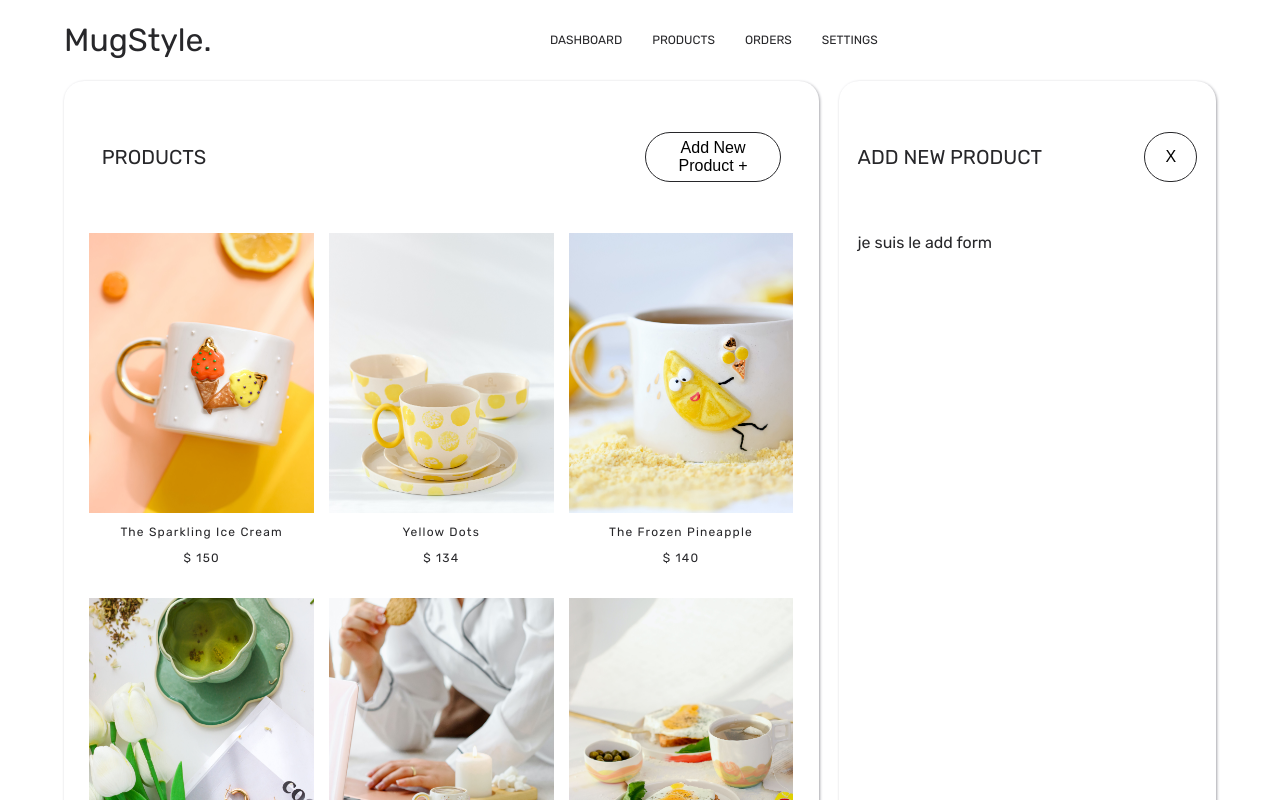
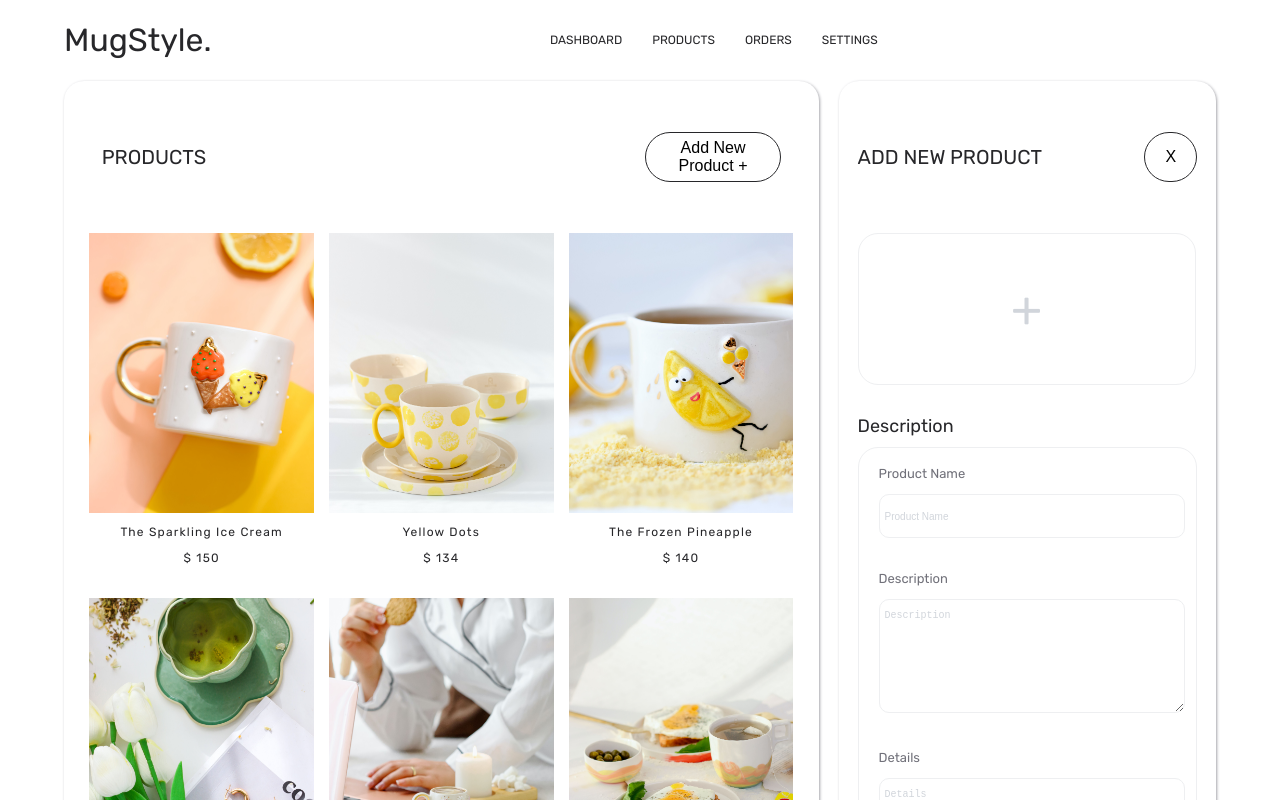
Before and after one commit to Morganefrlr/eshop-mugstyle2024, a Next.js app: page /admin/products in a window 1280 px wide. Both pictures are taken after a click on the button "Add New Product +". Shown: the top 800 px of the page. Built offline with nearby package versions, Linux system fonts and the light colour scheme.

Commit message:
A03: refacto

```diff
--- a/src/app/admin/products/adminPanel/AddForm.tsx
+++ b/src/app/admin/products/adminPanel/AddForm.tsx
@@ -1,10 +1,9 @@
 import React from 'react';
+import Form from './form/Form';
 
 const AddForm = () => {
     return (
-        <div>
-            je suis le add form
-        </div>
+        <Form submit={'Add New Product'}/>
     );
 };
 
--- a/src/app/admin/products/adminPanel/AdminPanel.tsx
+++ b/src/app/admin/products/adminPanel/AdminPanel.tsx
@@ -1,9 +1,6 @@
 import { useGlobalAdminContext } from '@/context/AdminContext';
 import Title from '@/reusableComponents/title/Title';
-import React from 'react';
-
-import EditForm from './EditForm';
-import AddForm from './AddForm';
+import { adminPanelConfig } from './config';
 
 
 type Props ={
@@ -13,20 +10,6 @@ type Props ={
 const AdminPanel = ({ handleEditMode}:Props) => {
 
     const {adminPanelSelected} = useGlobalAdminContext()
-
-
-    const adminPanelConfig = [
-        {
-            index:'edit',
-            label:'Edit Product',
-            Content: <EditForm />,
-        },
-        {
-            index:'add',
-            label:'Add New Product',
-            Content:<AddForm /> ,
-        },
-    ]
     const displayContent = adminPanelConfig.find((item) => item.index === adminPanelSelected)
 
 
--- a/src/app/admin/products/adminPanel/EditForm.tsx
+++ b/src/app/admin/products/adminPanel/EditForm.tsx
@@ -1,63 +1,9 @@
-import { singleProduct } from '@/fakeData/fakeData';
-import Image from 'next/image';
-import React from 'react';
+
+import Form from './form/Form';
 
 const EditForm = () => {
-
-    const product = false
     return (
-                <form className='formMain' typeof='submit'>
-                    <div className='formMain_imageContainer'>
-                       {product ? (<Image src={singleProduct.cover} alt='' width={200} height={200} />) : (<p>+</p>)}
-                    </div>
-
-                    <div className='formMain_inputsContainer'>
-                        <p className='titleForm'>Description</p>
-                        <div>
-                            <p>Product Name</p>
-                            <input type="text" placeholder='Product Name'/>
-                            <p>Description</p>
-                            <textarea  placeholder='Description'></textarea>
-                            <p>Details</p>
-                            <textarea placeholder='Details'></textarea>
-                        </div>
-                    </div>
-                    <div className='formMain_inputsContainer'>
-                        <p className='titleForm'>Category</p>
-                        <div>
-                            <p>Mug Type</p>
-                            <input type="text" placeholder='Mug Type'/>
-                            <p>Material</p>
-                            <input type="text" placeholder='Material'/>
-                            <p>Color</p>
-                            <input type="text" placeholder='Color'/>
-                            <p>Capacity</p>
-                            <input type="text" placeholder='Capacity'/>
-                            <p>Height(ml)</p>
-                            <input type="text" placeholder='Height(ml)'/>
-                            <p>Width(cm)</p>
-                            <input type="text" placeholder='Width(cm)'/>
-                        </div>
-                    </div>
-                    <div className='formMain_picturesContainer'>
-                        <div className='pictures'>
-                        {product ? (<Image src={singleProduct.cover} alt='' width={200} height={200} />) : (<p>+</p>)}
-                        </div>
-                        <div className='pictures'>
-                        {product ? (<Image src={singleProduct.cover} alt='' width={200} height={200} />) : (<p>+</p>)}
-                        </div>
-                        <div className='pictures'>
-                        {product ? (<Image src={singleProduct.cover} alt='' width={200} height={200} />) : (<p>+</p>)}
-                        </div>
-                        <div className='pictures'>
-                        {product ? (<Image src={singleProduct.cover} alt='' width={200} height={200} />) : (<p>+</p>)}
-                        </div>
-                        <div className='pictures'>
-                        {product ? (<Image src={singleProduct.cover} alt='' width={200} height={200} />) : (<p>+</p>)}
-                        </div>
-                    </div>
-                    <button>Edit Product</button>
-                </form>
+            <Form submit={'Edit Product'}/>
     );
 };
 
--- /dev/null
+++ b/src/app/admin/products/adminPanel/config.tsx
@@ -0,0 +1,47 @@
+import AddForm from "./AddForm"
+import EditForm from "./EditForm"
+
+
+
+
+export const adminPanelConfig = [
+    {
+        index:'edit',
+        label:'Edit Product',
+        Content: <EditForm />,
+    },
+    {
+        index:'add',
+        label:'Add New Product',
+        Content:<AddForm /> ,
+    },
+]
+
+
+
+export const formCatConfig = [
+    {
+        label:"Mug Type",
+        type:"text"
+    },
+    {
+        label:"Material",
+        type:"text"
+    },
+    {
+        label:"Color",
+        type:"text"
+    },
+    {
+        label:"Capacity",
+        type:"number"
+    },
+    {
+        label:"Height(ml)",
+        type:"number"
+    },
+    {
+        label:"Width(cm)",
+        type:"number"
+    },
+]
--- /dev/null
+++ b/src/app/admin/products/adminPanel/form/DescInputsContainer.tsx
@@ -0,0 +1,18 @@
+import InputFormProduct from '@/reusableComponents/formProduct/InputFormProduct';
+import TextareaFormProduct from '@/reusableComponents/formProduct/TextareaFormProduct';
+
+
+const DescInputsContainer = () => {
+    return (
+        <div className='formMain_inputsContainer'>
+            <p className='titleForm'>Description</p>
+            <div>
+                <InputFormProduct label={"Product Name"} type={"text"} />
+                <TextareaFormProduct label={'Description'}/>
+                <TextareaFormProduct label={'Details'}/>
+            </div>
+        </div>
+    );
+};
+
+export default DescInputsContainer;
--- /dev/null
+++ b/src/app/admin/products/adminPanel/form/DetailsInputsContainer.tsx
@@ -0,0 +1,18 @@
+
+import { formCatConfig } from '../config';
+import InputFormProduct from '@/reusableComponents/formProduct/InputFormProduct';
+
+const DetailsInputsContainer = () => {
+    return (
+        <div className='formMain_inputsContainer'>
+            <p className='titleForm'>Category</p>
+            <div>
+                {formCatConfig.map(item =>
+                    <InputFormProduct label={item.label} type={item.type} key={item.label}/>
+                )}
+            </div>
+        </div>
+    );
+};
+
+export default DetailsInputsContainer;
--- /dev/null
+++ b/src/app/admin/products/adminPanel/form/Form.tsx
@@ -0,0 +1,29 @@
+import { singleProduct } from '@/fakeData/fakeData';
+import Image from 'next/image';
+import DescInputsContainer from './DescInputsContainer';
+import DetailsInputsContainer from './DetailsInputsContainer';
+import PicturesFormContainer from './PicturesFormContainer';
+
+
+type Props = {
+    submit: string
+}
+const Form = ({submit }: Props) => {
+
+    const product = false
+
+
+    return (
+                <form className='formMain' typeof='submit'>
+                    <div className='formMain_imageContainer'>
+                       {product ? (<Image src={singleProduct.cover} alt='' width={200} height={200} />) : (<p>+</p>)}
+                    </div>
+                    <DescInputsContainer />
+                    <DetailsInputsContainer />
+                    <PicturesFormContainer />
+                    <button>{submit}</button>
+                </form>
+    );
+};
+
+export default Form;
--- /dev/null
+++ b/src/app/admin/products/adminPanel/form/PicturesFormContainer.tsx
@@ -0,0 +1,28 @@
+import { singleProduct } from '@/fakeData/fakeData';
+import Image from 'next/image';
+import React from 'react';
+
+const PicturesFormContainer = () => {
+    const product = false
+    return (
+        <div className='formMain_picturesContainer'>
+            <div className='pictures'>
+                {product ? (<Image src={singleProduct.cover} alt='' width={200} height={200} />) : (<p>+</p>)}
+            </div>
+            <div className='pictures'>
+                {product ? (<Image src={singleProduct.cover} alt='' width={200} height={200} />) : (<p>+</p>)}
+            </div>
+            <div className='pictures'>
+                {product ? (<Image src={singleProduct.cover} alt='' width={200} height={200} />) : (<p>+</p>)}
+            </div>
+            <div className='pictures'>
+                {product ? (<Image src={singleProduct.cover} alt='' width={200} height={200} />) : (<p>+</p>)}
+            </div>
+            <div className='pictures'>
+                {product ? (<Image src={singleProduct.cover} alt='' width={200} height={200} />) : (<p>+</p>)}
+            </div>
+        </div>
+    );
+};
+
+export default PicturesFormContainer;
--- /dev/null
+++ b/src/reusableComponents/formProduct/InputFormProduct.tsx
@@ -0,0 +1,17 @@
+
+
+type Props = {
+    label: string,
+    type: string
+}
+
+const InputFormProduct = ({label, type} : Props) => {
+    return (
+        <>
+           <p>{label}</p>
+           <input type={type} placeholder={label}/>
+        </>
+    );
+};
+
+export default InputFormProduct;
--- /dev/null
+++ b/src/reusableComponents/formProduct/TextareaFormProduct.tsx
@@ -0,0 +1,13 @@
+type Props = {
+    label: string,
+}
+const TextareaFormProduct = ({label} : Props) => {
+    return (
+        <>
+           <p>{label}</p>
+           <textarea placeholder={label}></textarea>
+        </>
+    );
+};
+
+export default TextareaFormProduct;
```
